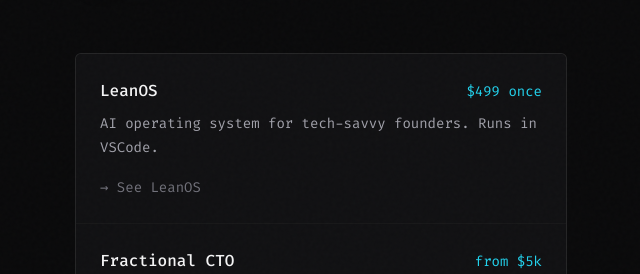
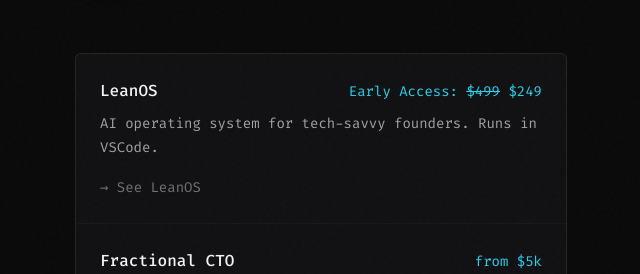
Before and after one commit to BellaBe/bellabe.github.io, a Jekyll site: the page built from index.html, in a window 1280 px wide. Shown: the part 176-450 px from the top of the page, without its empty margins (319-959 px from the left). Built offline with Jekyll 4.4.1, drawn with Linux system fonts in a browser that asks for light colours.

Commit message:
pricing: update homepage to Early Access pricing ($249)
Show struck-through $499 with $249 Early Access price on LeanOS card.

Co-Authored-By: Claude Opus 4.5 <noreply@anthropic.com>

```diff
--- a/index.html
+++ b/index.html
@@ -19,7 +19,7 @@ description: "Technical founder building AI-native systems. LeanOS and Fractiona
     <a href="{{ '/leanos' | relative_url }}" class="stacked-card">
       <div class="card-top">
         <span class="card-title">LeanOS</span>
-        <span class="card-price">$499 once</span>
+        <span class="card-price">Early Access: <s>$499</s> $249</span>
       </div>
       <p class="card-desc">AI operating system for tech-savvy founders. Runs in VSCode.</p>
       <span class="card-arrow">→ See LeanOS</span>
```
